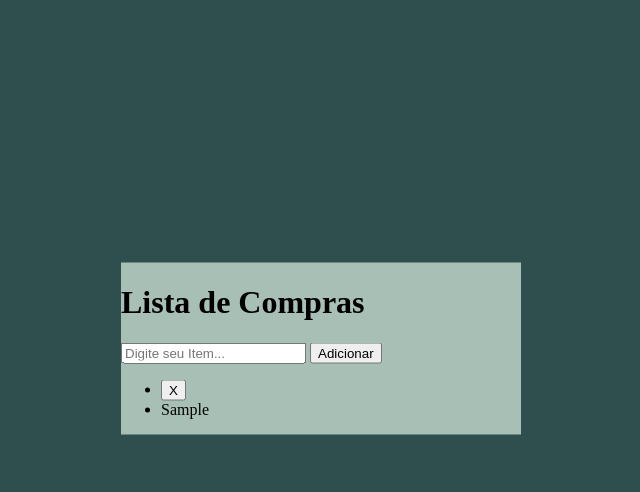
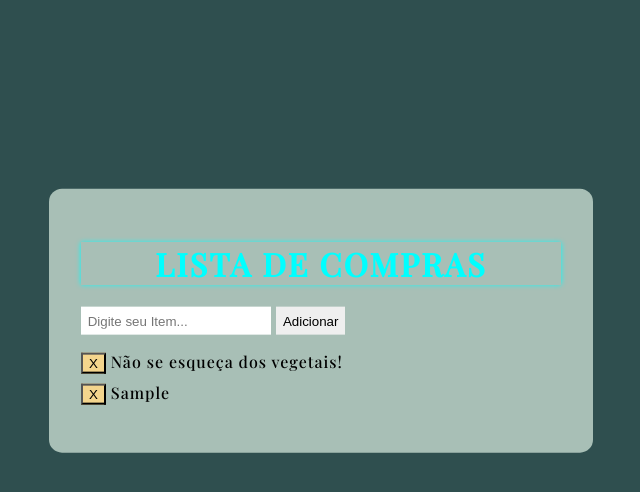
Before and after one commit to Dev-GabrielN/Lista-de-Compras-4.0, a plain HTML site: page index.html in a window 1280 px wide. Both pictures are taken after typing "Sample" into the empty fields and a click on the button "Adicionar". Shown: the whole page, without its empty margins (319-959 px from the left). Drawn offline with nearby package versions, Linux system fonts and the light colour scheme.

Commit message:
X para tirar itens / + CSS

```diff
--- a/index.html
+++ b/index.html
@@ -5,16 +5,20 @@
     <meta http-equiv="X-UA-Compatible" content="IE=edge">
     <meta name="viewport" content="width=device-width, initial-scale=1.0">
     <link rel="stylesheet" type="text/css" href="style.css" />
+    <link rel="preconnect" href="https://fonts.googleapis.com">
+    <link rel="preconnect" href="https://fonts.gstatic.com" crossorigin>
+    <link href="https://fonts.googleapis.com/css2?family=Mukta:wght@500&family=Playfair+Display:wght@500&display=swap" rel="stylesheet">
     <title>Lista de Compras (4.0)</title>
 </head>
 <body>
     <div class="app">
         <div class="container">
         <h1>Lista de Compras</h1>
-        <input id="item-input"class="input" type="text" placeholder="Digite seu Item...">
-        <button id="item-button" >Adicionar</button>
-            <ul id= "items">
-                <li><button>X</button></li>
+            <input id="item-input"class="input" type="text" placeholder="Digite seu Item...">
+                <button id="item-button" class="button">Adicionar</button>
+
+        <ul id= "items">
+                <li><button id="button" class="remover">X</button> Não se esqueça dos vegetais!</li>
             </ul>
     </div>
     </div>
@@ -27,6 +31,9 @@
 
 Colocar:
 
+Letras maisculas automaticamente
 Cada produto tenha um preço, que o usuario bote, não sendo necessario.
 SubTotal no lado direito sendo atualizado.
-Usuario pode colocar as quantidades do produto se não é igual a x 1 -->
+Usuario pode colocar as quantidades do produto se não é igual a x 1
+Deixar o APP totalmente responsivo.
+-->
--- a/script.js
+++ b/script.js
@@ -1,13 +1,36 @@
 let input = document.getElementById("item-input");
 let button = document.getElementById("item-button");
 let ul = document.getElementById("items");
+let items = document.getElementsByTagName("li");
+let itemButtons = document.getElementsByClassName("remover");
 
-function CriarElemento(event){
+function CriarElemento(){
   let li = document.createElement("li");
-  li.innerHTML = input.value;
+  let xButton = document.createElement("button");
+  xButton.innerHTML = "X";
+  xButton.className = "remover";
+
+
+  li.appendChild(xButton);
+
+  let text = document.createTextNode(" " + input.value);
+  li.appendChild(text);
   ul.appendChild(li);
 
+
   input.value ="";
+  buttonEvents();
 }
 
-button.addEventListener("click",CriarElemento)
+function deletarItem(){
+    this.parentElement.remove();
+}
+
+function buttonEvents(){
+  for (let i = 0; i < items.length; i++){
+    itemButtons[i].addEventListener("click", deletarItem);
+  }
+}
+
+
+button.addEventListener("click", CriarElemento);
--- a/style.css
+++ b/style.css
@@ -1,6 +1,9 @@
 body {
     padding: 0;
     margin: 0;
+    font-family: 'Mukta', sans-serif;
+    font-family: 'Playfair Display', serif;
+    letter-spacing: 1px;
     background-color: darkslategrey;
 }
 
@@ -16,7 +19,44 @@ body {
     right: 0;
     margin: auto;
 
-    width: 50vh;
+
+    width: 60vh;
     top: 50vh;
+    padding: 2em 2em;
     transform: translateY(-80%);
+    border-radius: 13px;
 }
+
+h1 {
+    text-transform: uppercase;
+    letter-spacing: 2px;
+    color:aqua;
+    text-align: center;
+    box-shadow: 0px 0px 5px;
+}
+
+ul{
+    list-style: none;
+    padding: 0;
+}
+
+li {
+    margin: 0.5em 0;
+}
+
+#item-button{
+    cursor: pointer;
+    border: none;
+    padding: 0.5em;
+}
+
+.input{
+    border: none;
+    padding: 0.5em;
+}
+
+.remover{
+    /* border: none; */
+    background-color: #f4d58d ;
+    cursor: pointer;
+}
```
